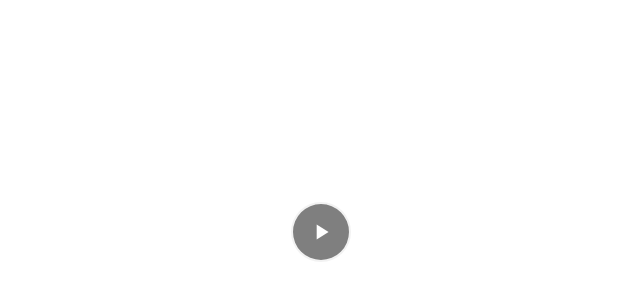
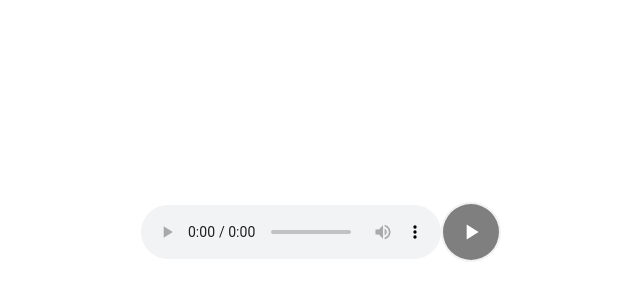
Before and after one commit to cedrickcapacete/music-player, a plain HTML site: page index.html in a window 1280 px wide. Shown: the part 168-468 px from the top of the page, without its empty margins (319-959 px from the left). Drawn offline with Linux system fonts and the light colour scheme.

Commit message:
Update index.html

```diff
--- a/index.html
+++ b/index.html
@@ -59,7 +59,9 @@
 </head>
 <body>
 
-<audio id="myAudio"></audio>
+<audio controls id="myAudio">
+  <source src="SoThisIsLove.mp3" type="audio/mpeg">
+</audio>
 
   <button class="toggle-btn" id="playPauseBtn" aria-label="Play">
     <svg class="icon icon-play" viewBox="0 0 24 24"><path d="M8 5v14l11-7z"/></svg>
```
